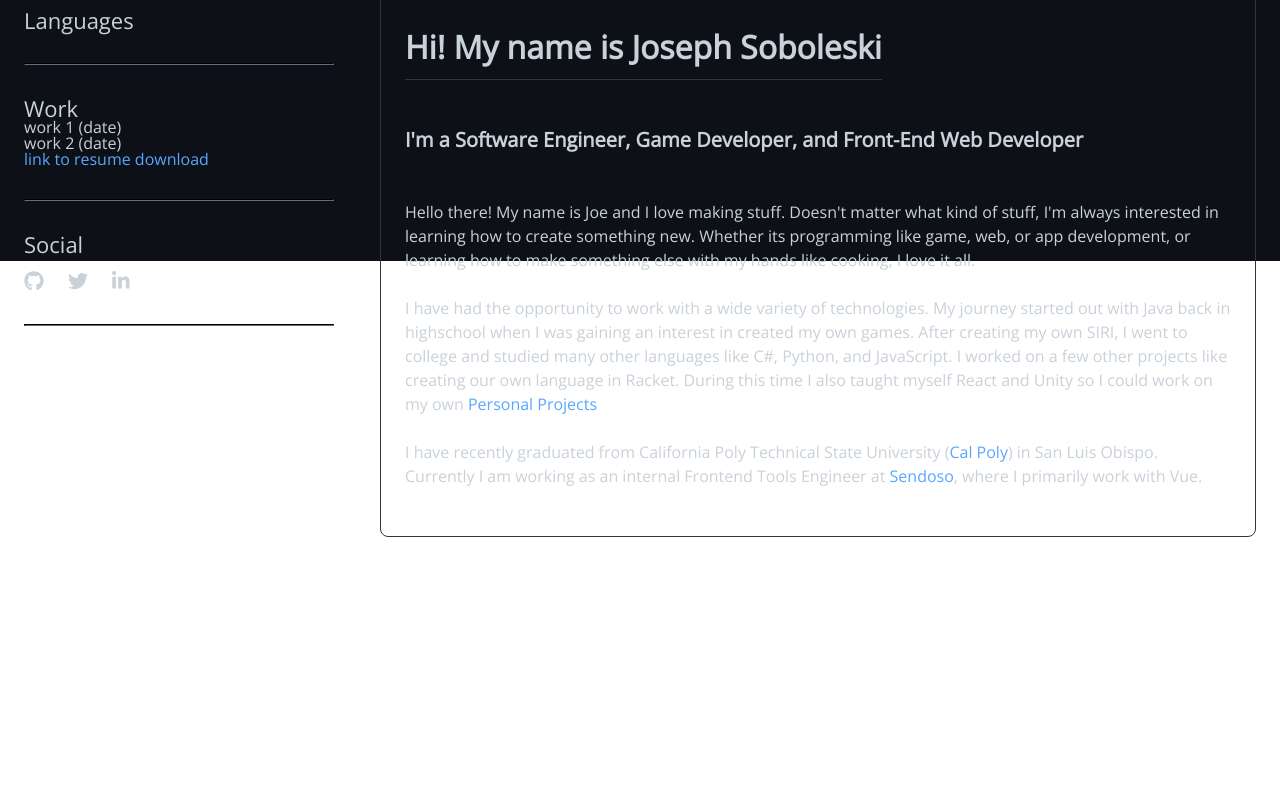
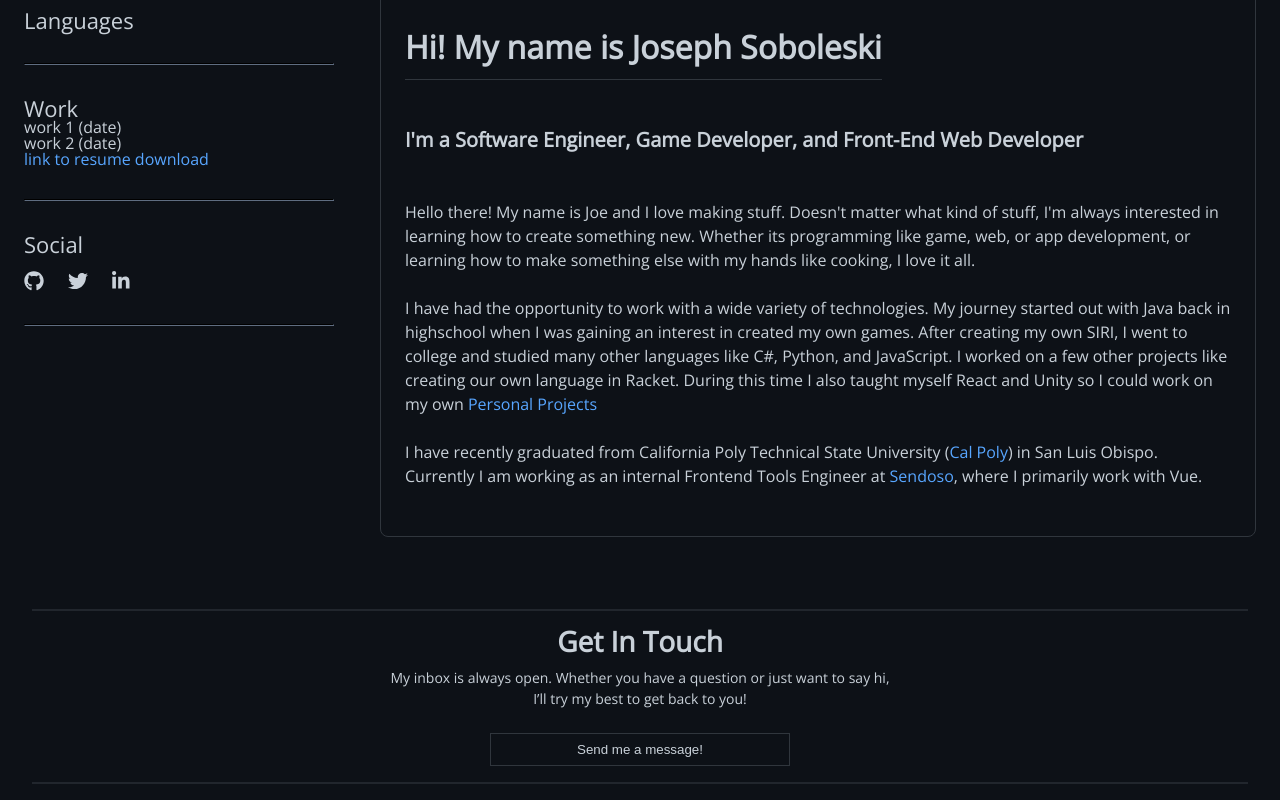
Before and after one commit to joesobo/PoleskiPortfolio, a Vue app: page /#/ in a window 1280 px wide. Shown: the part 539-1339 px from the top of the page. Before the commit the page ends 1100 px from the top, so only its background shows below. Built offline with nearby package versions, Linux system fonts and the light colour scheme; what vue-async-computed would draw is missing.

Commit message:
added in footer for contacting

```diff
--- a/src/App.vue
+++ b/src/App.vue
@@ -1,5 +1,6 @@
 <template>
   <div id="app" :style="cssVars">
+    <div>
       <Nav />
       <!-- Title Row -->
       <TitleRow />
@@ -8,13 +9,19 @@
         <!-- 1 -->
         <div class="col left">
           <Sidebar v-if="selected !== 'notes'" />
-        <Notesbar v-if="selected === 'notes'" @sendToNotes="sendToNotesPage" />
+          <Notesbar
+            v-if="selected === 'notes'"
+            @sendToNotes="sendToNotesPage"
+          />
         </div>
         <!-- 4 -->
         <div class="col right">
           <router-view :notes="selectedNote" />
         </div>
       </div>
+    </div>
+
+    <Footer />
   </div>
 </template>
 
@@ -34,6 +41,7 @@ import Nav from "./components/Nav.vue";
 import TitleRow from "@/components/TitleRow.vue";
 import Sidebar from "@/components/Sidebar.vue";
 import Notesbar from "@/components/Notesbar.vue";
+import Footer from "@/components/Footer.vue";
 
 export default Vue.extend({
   components: {
@@ -41,6 +49,7 @@ export default Vue.extend({
     TitleRow,
     Sidebar,
     Notesbar,
+    Footer,
   },
   computed: {
     cssVars(): Record<string, unknown> {
@@ -83,6 +92,12 @@ export default Vue.extend({
 </style>
 
 <style scoped>
+#app {
+  display: flex;
+  flex-direction: column;
+  justify-content: space-between;
+}
+
 .left {
   width: 25%;
   padding: 0px 24px;
--- /dev/null
+++ b/src/components/Footer.vue
@@ -0,0 +1,55 @@
+<template>
+  <footer>
+    <div class="border" />
+    <h1>Get In Touch</h1>
+
+    <p>
+      My inbox is always open. Whether you have a question or just want to say
+      hi, I’ll try my best to get back to you!
+    </p>
+
+    <button>Send me a message!</button>
+    <div class="border" />
+  </footer>
+</template>
+
+<script>
+export default {};
+</script>
+
+<style scoped>
+footer {
+  padding-top: 32px;
+  display: flex;
+  flex-direction: column;
+  align-items: center;
+}
+
+.border {
+  border-top: 2px solid var(--bordermuted);
+  margin: 16px 0px;
+  width: calc(100% - 64px);
+}
+
+h1 {
+  font-size: 28px;
+}
+
+p {
+  margin-top: 12px;
+  font-size: 14px;
+  line-height: 1.5;
+  max-width: 500px;
+}
+
+button {
+  max-width: 300px;
+  width: 100%;
+  margin-top: 24px;
+  padding: 8px 12px;
+  background-color: transparent;
+  border: 1px solid var(--border);
+  color: var(--text);
+  cursor: pointer;
+}
+</style>
--- a/src/styles/base.css
+++ b/src/styles/base.css
@@ -9,7 +9,7 @@ html {
   text-align: center;
   color: var(--text);
   background: var(--background);
-  height: 100%;
+  min-height: 100%;
 }
 
 .row {
```
Lines whose indentation alone changed are shown as unchanged.
